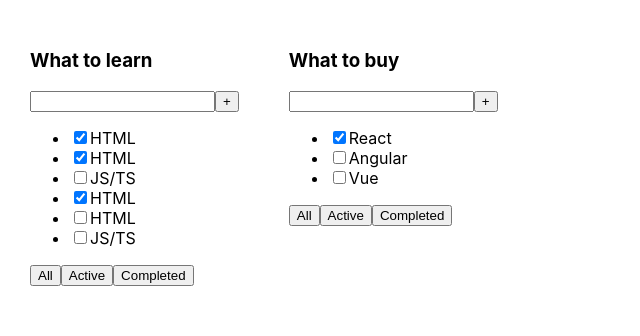
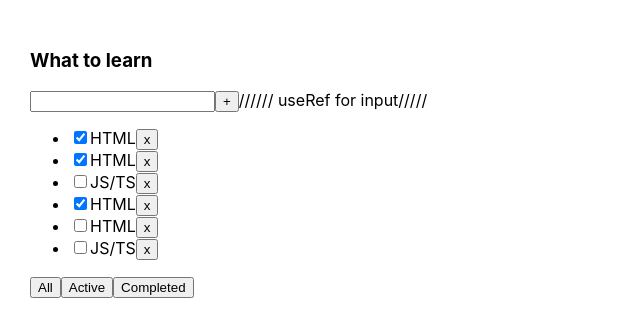
Before and after one commit to Magamed-Ali/1-todolist, a React (Create React App) app: page / in a window 1280 px wide. Shown: the top 336 px of the page, without its empty margins (0-640 px from the left). Built offline with nearby package versions, Linux system fonts and the light colour scheme.

Commit message:
add useRef for input

```diff
--- a/package.json
+++ b/package.json
@@ -10,6 +10,7 @@
     "@types/node": "^16.18.1",
     "@types/react": "^18.0.23",
     "@types/react-dom": "^18.0.7",
+    "@types/uuid": "^9.0.0",
     "react": "^18.2.0",
     "react-dom": "^18.2.0",
     "react-scripts": "5.0.1",
--- a/src/App.tsx
+++ b/src/App.tsx
@@ -1,28 +1,77 @@
-import React from 'react';
+import React, {useState} from 'react';
+import { v1 } from 'uuid';
 import './App.css';
 import TodoList, {TaskType} from "./TodoList";
+
+//yarn add @types/uuid
+export  type FilterValueType = "all" | "active" | "completed"
 
 function App() {
     const todoListTitle_1: string = "What to learn";
     const todoListTitle_2: string = "What to buy";
 
-    const task_1: Array<TaskType> = [
-        {id: 1, title: "HTML", isDone: true},
-        {id: 2, title: "HTML", isDone: true},
-        {id: 3, title: "JS/TS", isDone: false},
-        {id: 1, title: "HTML", isDone: true},
-        {id: 2, title: "HTML", isDone: false},
-        {id: 3, title: "JS/TS", isDone: false}
-    ]
+    const [task_1, setTask_1] = useState<Array<TaskType>>([
+        {id: v1(), title: "HTML", isDone: true},
+        {id: v1(), title: "HTML", isDone: true},
+        {id: v1(), title: "JS/TS", isDone: false},
+        {id: v1(), title: "HTML", isDone: true},
+        {id: v1(), title: "HTML", isDone: false},
+        {id: v1(), title: "JS/TS", isDone: false}])
+
+    const removeTask = (taskId: string) => {
+        setTask_1(task_1.filter(item => item.id !== taskId))
+    }
+
+    //
+
+    const addDateTask = (title:string) => {
+        const newTask =  {id: v1(), title: title, isDone: false}
+        setTask_1([...task_1, newTask])
+    }
+    //
+
+    const [filter, setFilter] = useState<FilterValueType>("all")
+    const changeFilter = (filter: FilterValueType) => {
+        setFilter(filter)
+    }
+    const getFilterTasksRender = (tasks: Array<TaskType>, filter: FilterValueType): Array<TaskType> => {
+        let filteredTasks: any
+        switch (filter) {
+            case "active":
+                return tasks.filter(task => task.isDone === false)
+            case "completed":
+                return tasks.filter(task => task.isDone === true)
+            default:
+                return tasks
+
+        }
+
+        /* if (filter === "active") {
+             return tasks.filter(task => task.isDone === false)
+         } else if (filter === "completed") {
+             return tasks.filter(task => task.isDone === true)
+         }
+         return tasks*/
+    }
+
+    const filtredTasksForRender = getFilterTasksRender(task_1, filter)
     const task_2: Array<TaskType> = [
-        {id: 1, title: "React", isDone: true},
-        {id: 2, title: "Angular", isDone: false},
-        {id: 3, title: "Vue", isDone: false}
+        {id: v1(), title: "React", isDone: true},
+        {id: v1(), title: "Angular", isDone: false},
+        {id: v1(), title: "Vue", isDone: false}
     ]
     return (
         <div className="App">
-            <TodoList title={todoListTitle_1} tasks={task_1}/>
-            <TodoList title={todoListTitle_2} tasks={task_2}/>
+            <TodoList
+                removeTask={removeTask}
+                title={todoListTitle_1}
+                tasks={filtredTasksForRender}
+                changeFilter={changeFilter}
+                addDateTask={addDateTask}
+
+            />
+
+            {/*<TodoList removeTask={removeTask} title={todoListTitle_2} tasks={task_2}/>*/}
         </div>
     );
 }
--- a/src/TodoList.tsx
+++ b/src/TodoList.tsx
@@ -1,17 +1,28 @@
-import React from 'react';
+import React, {KeyboardEventHandler, useRef, useState} from 'react';
+import {FilterValueType} from "./App";
 
 type TodoListPropsType = {
     title: string,
     tasks: Array<TaskType>
+    removeTask: (taskId: string) => void
+    changeFilter: (filter: FilterValueType) => void
+    addDateTask: (item: string) => void
 }
 
 export type TaskType = {
-    id: number,
+    id: string,
     title: string,
     isDone: boolean
 }
 
 function TodoList(props: TodoListPropsType) {
+
+    const [titleInput, setTitle] = useState('')
+
+/// Ref for input
+   /* const ref = useRef<HTMLInputElement>(null)*/
+////
+
     // let tasksList;
     // if(props.tasks.length === 0){
     //     tasksList = <span>Your taskslist is empty</span>
@@ -26,33 +37,66 @@
     //     })
     // }
 
+    let removeTask = props.removeTask
+
     let tasksList = props.tasks.length
         ? props.tasks.map((task:TaskType) => {
             return (
                 <li>
                     <input type="checkbox" checked={task.isDone}/>
                     <span>{task.title}</span>
+                    <button onClick={() => removeTask(task.id)}>x</button>
                 </li>
             )
         })
         : <span>Your taskslist is empty</span>
 
+    ///
 
+    const Inputchange = (e: any) =>{
+        setTitle(e.target.value)
+    }
+
+    const addButton = ()=> {
+        props.addDateTask(titleInput);
+        setTitle("")
+    }
+    ////
     return (
         <div>
             <div>
                 <h3>{props.title}</h3>
                 <div>
-                    <input/>
-                    <button>+</button>
+                    <input
+                        value={titleInput}
+                        onChange={(e) => Inputchange(e)}
+                    />
+                    <button onClick={addButton}>+</button>
+
+//////   useRef for input
+                    {/*<input
+                         type="text"
+                         ref={ref}
+                    />
+                    <button
+                        onClick={()=> {
+                                if(ref.current){
+                                    ref.current && props.addDateTask(ref.current.value)
+                                    ref.current.value = ""
+                                }
+                            }
+                        }>+
+                    </button>*/}
+/////
+
                 </div>
                 <ul>
                     {tasksList}
                 </ul>
                 <div>
-                    <button>All</button>
-                    <button>Active</button>
-                    <button>Completed</button>
+                    <button onClick={() => props.changeFilter("all")}>All</button>
+                    <button onClick={() => props.changeFilter("active")}>Active</button>
+                    <button onClick={() => props.changeFilter("completed")}>Completed</button>
                 </div>
             </div>
         </div>
```
Also changed, not shown: 1 other file (tests, documents, lock files or other folders).
